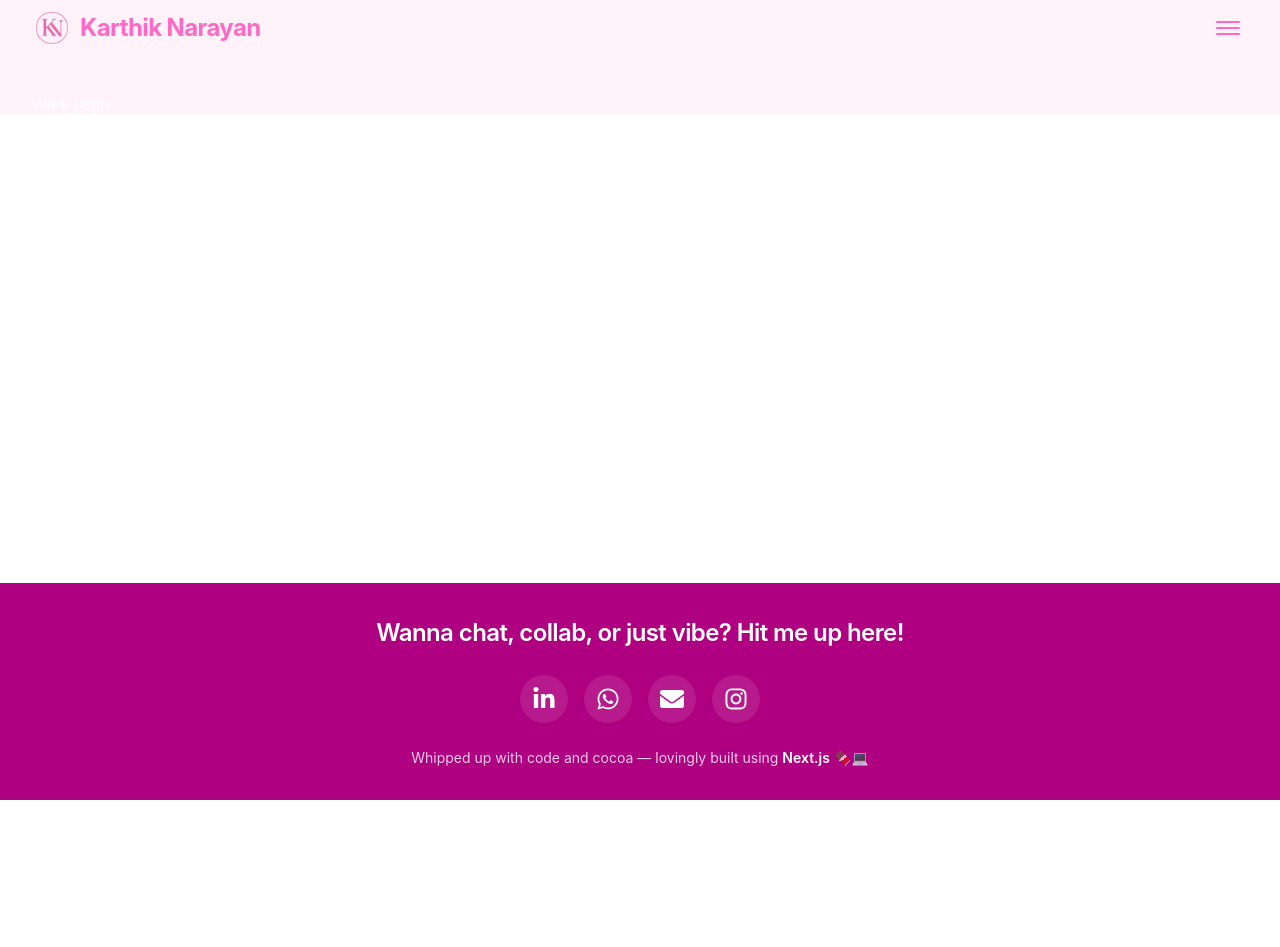
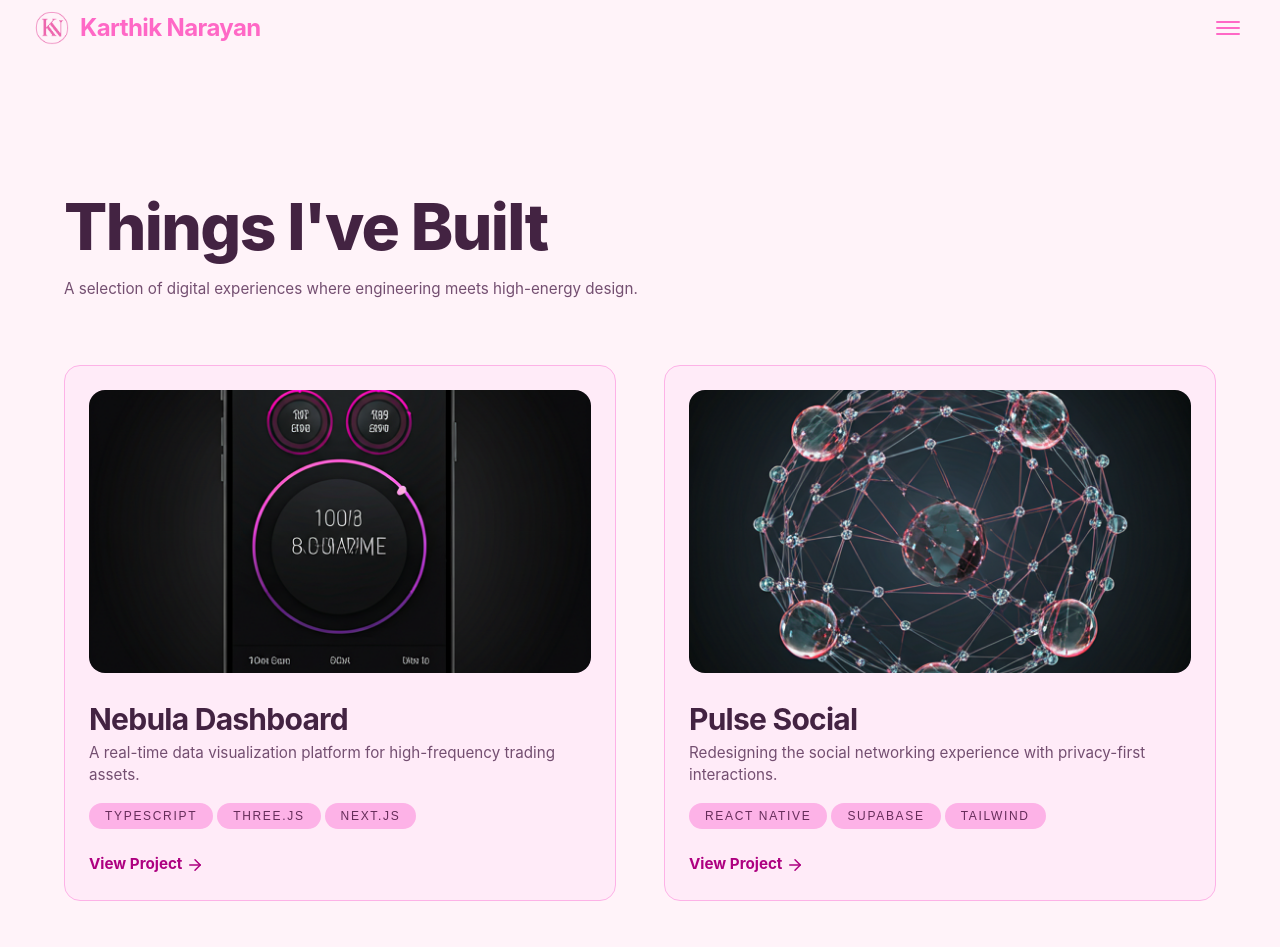
Before and after one commit to karthik-narayan-v/my-portfolio, a Next.js app: page /work in a window 1280 px wide. Shown: the top 947 px of the page. Before the commit the page ends 800 px from the top, so only its background shows below. Built offline with nearby package versions, Linux system fonts and the light colour scheme.

Commit message:
Works page developed with dummy data

```diff
--- a/src/app/work/page.tsx
+++ b/src/app/work/page.tsx
@@ -1,5 +1,10 @@
 import { AppContainer } from "@/components/layout/AppContainer";
+import WorkPageSection from "@/components/sections/work-page";
 
 export default function Work() {
-  return <AppContainer>Work page</AppContainer>;
+  return (
+    <AppContainer>
+      <WorkPageSection />
+    </AppContainer>
+  );
 }
--- a/src/components/cards/ProjectCard.tsx
+++ b/src/components/cards/ProjectCard.tsx
@@ -16,7 +16,8 @@ type ProjectCardProps = {
   description: string;
   image: string;
   tags: string[];
-  variant?: "elevated" | "default";
+  variant?: "elevated" | "default" | "work"; // ✅ NEW
+  href?: string;
 };
 
 export const ProjectCard = ({
@@ -25,13 +26,16 @@ export const ProjectCard = ({
   image,
   tags,
   variant = "default",
+  href = "/project",
 }: ProjectCardProps) => {
   const theme = useTheme();
   const router = useRouter();
 
+  const isWork = variant === "work";
+
   return (
     <MotionBox
-      onClick={() => router.push("/project")}
+      onClick={() => router.push(href)}
       initial={{ opacity: 0, y: 40 }}
       whileInView={{ opacity: 1, y: 0 }}
       viewport={{ once: true }}
@@ -40,14 +44,25 @@ export const ProjectCard = ({
       sx={{
         borderRadius: scale.md,
         overflow: "hidden",
+        cursor: "pointer",
+        display: "flex",
+        flexDirection: "column",
+
+        ...(isWork
+          ? {
+              p: scale.lg,
+              backgroundColor: theme.palette.customColor.surfaceContainerLow,
+              border: `1px solid ${theme.palette.customColor.tertiaryContainer}`,
+            }
+          : {
               backgroundColor: theme.palette.customColor.surface,
-        cursor: "pointer",
+            }),
 
         ...(variant === "elevated" && {
           boxShadow: "0px 32px 64px -12px rgba(174,0,128,0.25)",
         }),
 
-        "&:hover img": {
+        "&:hover .project-image": {
           transform: "scale(1.05)",
         },
       }}
@@ -55,28 +70,79 @@ export const ProjectCard = ({
       {/* IMAGE */}
       <Box
         sx={{
-          aspectRatio: "16/9",
+          mb: isWork ? scale.lg : 0,
+          borderRadius: isWork ? scale.md : 0,
           overflow: "hidden",
-          backgroundColor: theme.palette.customColor.inverseSurface,
+          backgroundColor: theme.palette.customColor.surfaceContainer,
+        }}
+      >
+        <Box
+          sx={{
+            position: "relative",
+            width: "100%",
+            aspectRatio: "16 / 9",
+          }}
+        >
+          <Box
+            className="project-image"
+            sx={{
+              width: "100%",
+              height: "100%",
+              transition: "transform 0.7s ease",
             }}
           >
             <Image
               src={image}
               alt={title}
-          width={800}
-          height={400}
-          style={{
-            width: "100%",
-            height: "100%",
-            objectFit: "cover",
-            transition: "transform 0.7s ease",
-          }}
+              fill
+              style={{ objectFit: "cover" }}
             />
           </Box>
+        </Box>
+      </Box>
 
-      {/* CONTENT */}
-      <Box p={scale["2xl"]}>
+      <Box p={isWork ? 0 : scale["2xl"]}>
+        {isWork ? (
+          <>
+            <Text variant="h4" weight="bold">
+              {title}
+            </Text>
+
+            {/* DESCRIPTION */}
+            <Box mb={scale.md}>
+              <Text color={theme.palette.customColor.textSecondary}>
+                {description}
+              </Text>
+            </Box>
+
             {/* TAGS */}
+            <Box display="flex" flexWrap="wrap" gap={scale.xs} mb={scale.lg}>
+              {tags.map((tag) => (
+                <TagChip key={tag} label={tag} variant="hero" />
+              ))}
+            </Box>
+
+            {/* CTA */}
+            <MotionBox
+              whileHover={{ x: 6 }}
+              transition={{ duration: 0.3 }}
+              sx={{
+                display: "inline-flex",
+                alignItems: "center",
+                gap: scale.xs,
+                color: theme.palette.customColor.primary,
+                fontWeight: 700,
+              }}
+            >
+              <Text weight="bold" color={theme.palette.customColor.primary}>
+                View Project
+              </Text>
+              <FiArrowRight size={18} />
+            </MotionBox>
+          </>
+        ) : (
+          <>
+            {/* DEFAULT / ELEVATED STRUCTURE */}
             <Box display="flex" gap={scale.xs} flexWrap="wrap" mb={scale.md}>
               {tags.map((tag) => (
                 <TagChip key={tag} label={tag} variant="primary" />
@@ -93,7 +159,6 @@ export const ProjectCard = ({
               </Text>
             </Box>
 
-        {/* CTA */}
             <Box
               mt={scale.lg}
               sx={{
@@ -102,12 +167,13 @@ export const ProjectCard = ({
                 gap: scale.xs,
                 color: theme.palette.customColor.primary,
                 fontWeight: 700,
-            transition: "all 0.3s ease",
               }}
             >
               View Case Study
               <FiArrowRight />
             </Box>
+          </>
+        )}
       </Box>
     </MotionBox>
   );
--- a/src/components/core/Text.tsx
+++ b/src/components/core/Text.tsx
@@ -21,6 +21,7 @@ type Props = {
   weight?: Weight;
   color?: string;
   align?: "left" | "center" | "right";
+  component?: React.ElementType;
 };
 
 const weightMap = {
@@ -35,22 +36,39 @@ const variantMap = {
   hero: "clamp(3rem, 8vw, 5.5rem)",
 };
 
+/* ✅ SAFE HTML TAG MAPPING */
+const variantComponentMap: Record<Variant, React.ElementType> = {
+  hero: "h1",
+  h1: "h1",
+  h2: "h2",
+  h3: "h3",
+  h4: "h4",
+  h5: "h5",
+  body: "p",
+  body2: "p",
+  caption: "span",
+};
+
 export const Text = ({
   children,
   variant = "body",
   weight = "regular",
   color,
   align = "left",
+  component,
 }: Props) => {
   const theme = useTheme();
 
   const fontSize =
     variant === "hero"
       ? variantMap.hero
-      : theme.typography[variant === "body" ? "body1" : variant]?.fontSize;
+      : theme.typography[
+          variant === "body" ? "body1" : variant
+        ]?.fontSize;
 
   return (
     <Typography
+      component={component || variantComponentMap[variant]} // ✅ FIXED
       sx={{
         fontSize,
         fontWeight: weightMap[weight],
--- /dev/null
+++ b/src/components/sections/work-page/index.tsx
@@ -0,0 +1,112 @@
+"use client";
+
+import { Box, useTheme } from "@mui/material";
+import { Text } from "@/components/core/Text";
+import { scale } from "@/themes/scale";
+import { ProjectCard } from "@/components/cards/ProjectCard";
+
+const projects = [
+  {
+    title: "Nebula Dashboard",
+    description:
+      "A real-time data visualization platform for high-frequency trading assets.",
+    image: "/png/project1.png",
+    tags: ["TypeScript", "Three.js", "Next.js"],
+  },
+  {
+    title: "Pulse Social",
+    description:
+      "Redesigning the social networking experience with privacy-first interactions.",
+    image: "/png/project2.png",
+    tags: ["React Native", "Supabase", "Tailwind"],
+  },
+  {
+    title: "Forge CLI",
+    description:
+      "A developer productivity tool automating microservice workflows.",
+    image: "/png/project3.png",
+    tags: ["Go", "Docker", "AWS"],
+  },
+  {
+    title: "Arcade Commerce",
+    description:
+      "A headless commerce engine with 99+ Lighthouse performance.",
+    image: "/png/project4.png",
+    tags: ["Remix", "Shopify", "Vercel"],
+  },
+];
+
+const WorkPageSection = () => {
+  const theme = useTheme();
+
+  return (
+    <Box
+      component="section"
+      sx={{
+        pt: scale["4xl"],
+        pb: scale["3xl"],
+        px: { xs: scale.md, md: scale.lg },
+        maxWidth: "75rem",
+        mx: "auto",
+        minHeight: "100vh",
+      }}
+    >
+      {/* 🔥 HEADER */}
+      <Box mb={scale["3xl"]}>
+        <Text variant="h1" weight="extrabold" component="h1">
+          Things I&apos;ve{" "}
+          <Box
+            component="span"
+            sx={{
+              position: "relative",
+              display: "inline-block",
+            }}
+          >
+            Built
+            <Box
+              component="span" // ✅ FIX (was div before)
+              sx={{
+                position: "absolute",
+                bottom: "0.3rem",
+                left: 0,
+                width: "100%",
+                height: "0.5rem",
+                backgroundColor:
+                  theme.palette.customColor.primaryContainer + "66",
+                borderRadius: "999px",
+                zIndex: -1,
+              }}
+            />
+          </Box>
+        </Text>
+
+        <Box mt={scale.md} maxWidth="40rem">
+          <Text color={theme.palette.customColor.textSecondary}>
+            A selection of digital experiences where engineering meets
+            high-energy design.
+          </Text>
+        </Box>
+      </Box>
+
+      {/* 🔥 GRID */}
+      <Box
+        sx={{
+          display: "grid",
+          gridTemplateColumns: {
+            xs: "1fr",
+            md: "1fr 1fr",
+          },
+          gap: scale["2xl"],
+        }}
+      >
+        {projects.map((project) => (
+          <Box key={project.title}>
+            <ProjectCard {...project} variant="work" />
+          </Box>
+        ))}
+      </Box>
+    </Box>
+  );
+};
+
+export default WorkPageSection;
```
Also changed, not shown: public/png/project3.png (added), public/png/project4.png (added). Lines whose indentation alone changed are shown as unchanged.
